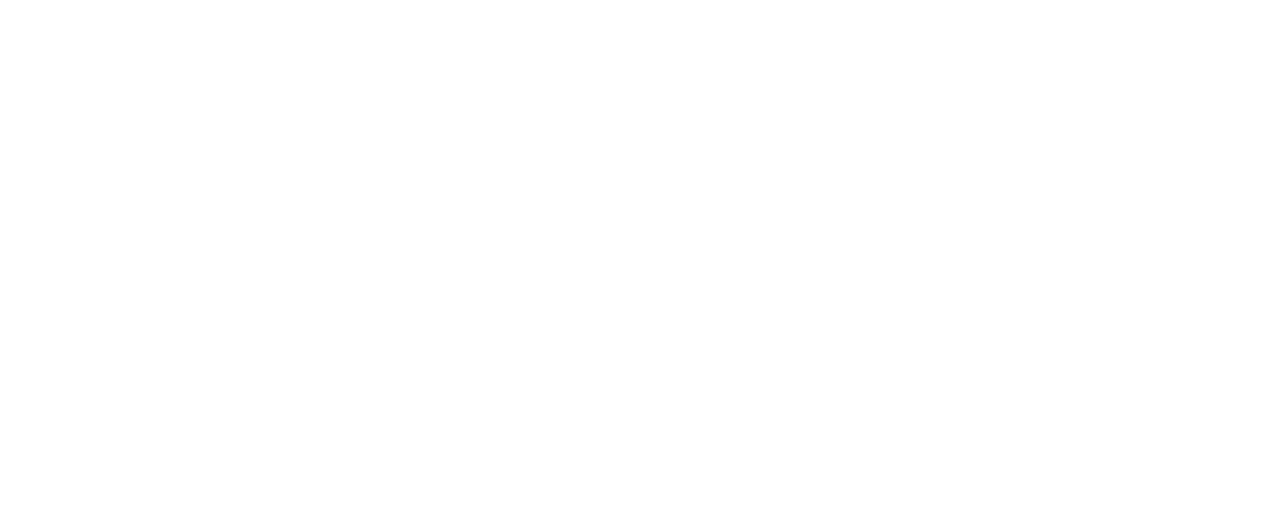
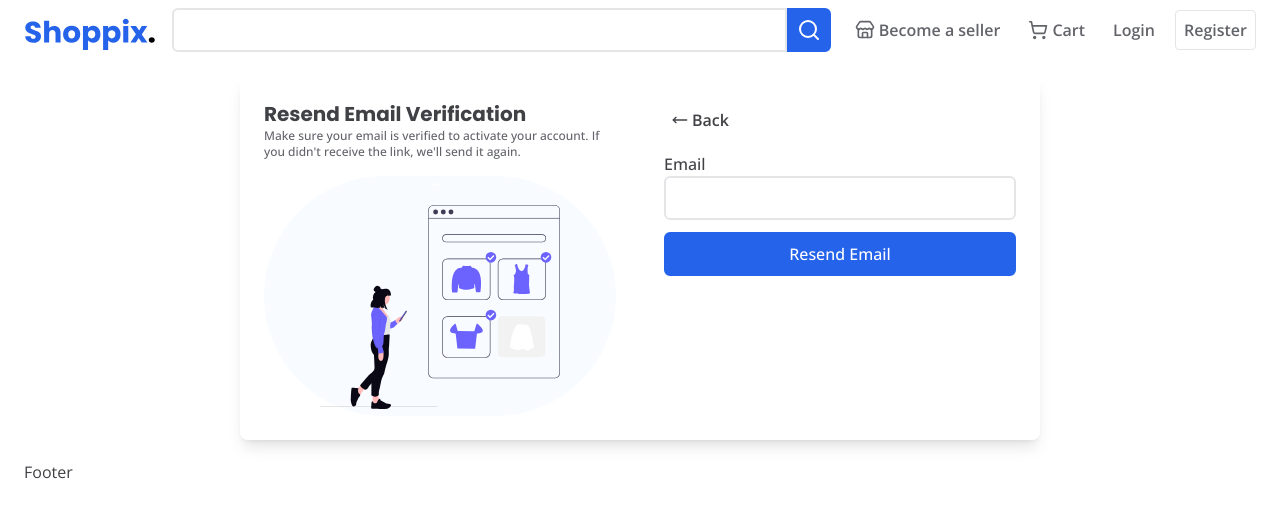
Before and after one commit to NikhilPatel177/Shoppix, a React (Vite) app in the folder frontend/: page /resend_email_verification in a window 1280 px wide. Before the commit this address had no page. Shown: the top 518 px of the page. Built offline with nearby package versions, Linux system fonts and the light colour scheme.

Commit message:
resend email for verification complete ui

```diff
--- a/frontend/src/features/auth/AuthRoutes.tsx
+++ b/frontend/src/features/auth/AuthRoutes.tsx
@@ -3,10 +3,12 @@
 import { ForgotPasswordPage } from './pages/ForgotPasswordPage';
 import { ResetPasswordPage } from './pages/ResetPasswordPage';
 import { SetPasswordPage } from './pages/SetPasswordPage';
+import { ResendEmailVerificationPage } from './pages/ResendEmailVerificationPage';
 
 export const authRoutes: RouteObject[] = [
   { path: '/auth', element: <AuthPage /> },
   { path: '/forgot_password', element: <ForgotPasswordPage /> },
   { path: '/reset_password', element: <ResetPasswordPage /> },
   { path: '/set_password', element: <SetPasswordPage /> },
+  { path: '/resend_email_verification', element: <ResendEmailVerificationPage /> },
 ];
--- /dev/null
+++ b/frontend/src/features/auth/forms/ResendEmailVerificationForm.tsx
@@ -0,0 +1,10 @@
+import { Button } from "@common/components/Button"
+import { LabelledInput } from "../components/LabelledInput"
+
+export const ResendEmailVerificationForm = () => {
+  return (
+ <form>
+    <LabelledInput name="email" label="Email"/>
+    <Button>Resend Email</Button>
+   </form>  )
+}
--- /dev/null
+++ b/frontend/src/features/auth/pages/ResendEmailVerificationPage.tsx
@@ -0,0 +1,14 @@
+import { AuthLayout } from '../components/AuthLayout';
+import { ResendEmailVerificationForm } from '../forms/ResendEmailVerificationForm';
+
+export const ResendEmailVerificationPage = () => {
+  return (
+    <AuthLayout
+      title="Resend Email Verification"
+      description="Make sure your email is verified to activate your account. If you didn't receive the link, we'll send it again."
+      canNavigateBack={true}
+    >
+      <ResendEmailVerificationForm />
+    </AuthLayout>
+  );
+};
```
